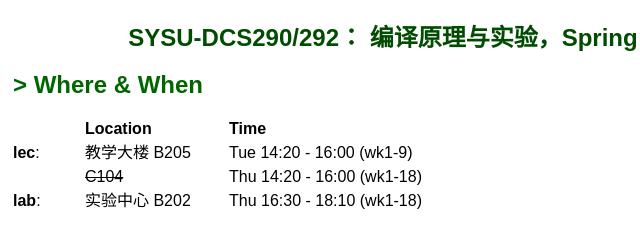
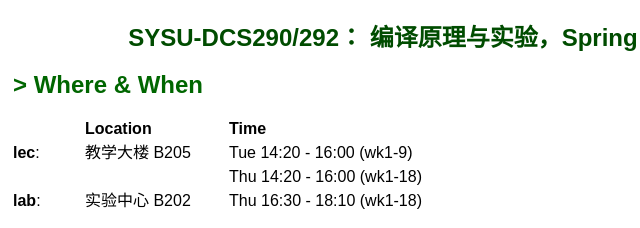
Before and after one commit to arcsysu/arcsysu.github.io, a plain HTML site: page teach/dcs290/s2024.html in a window 1280 px wide. Shown: the top 228 px of the page, 227-867 px from the left. Drawn offline with Linux system fonts and the light colour scheme.

Commit message:
Update s2024.html

```diff
--- a/teach/dcs290/s2024.html
+++ b/teach/dcs290/s2024.html
@@ -22,7 +22,7 @@
         </tr>
 
         <tr>
-	  <td><b>lec</b>:</td> <td>教学大楼 B205 <s>C104</s></td> <td>Tue 14:20 - 16:00 (wk1-9) <br>Thu 14:20 - 16:00 (wk1-18)</td>
+	  <td><b>lec</b>:</td> <td>教学大楼 B205</td> <td>Tue 14:20 - 16:00 (wk1-9) <br>Thu 14:20 - 16:00 (wk1-18)</td>
         </tr>
 
         <tr>
```
